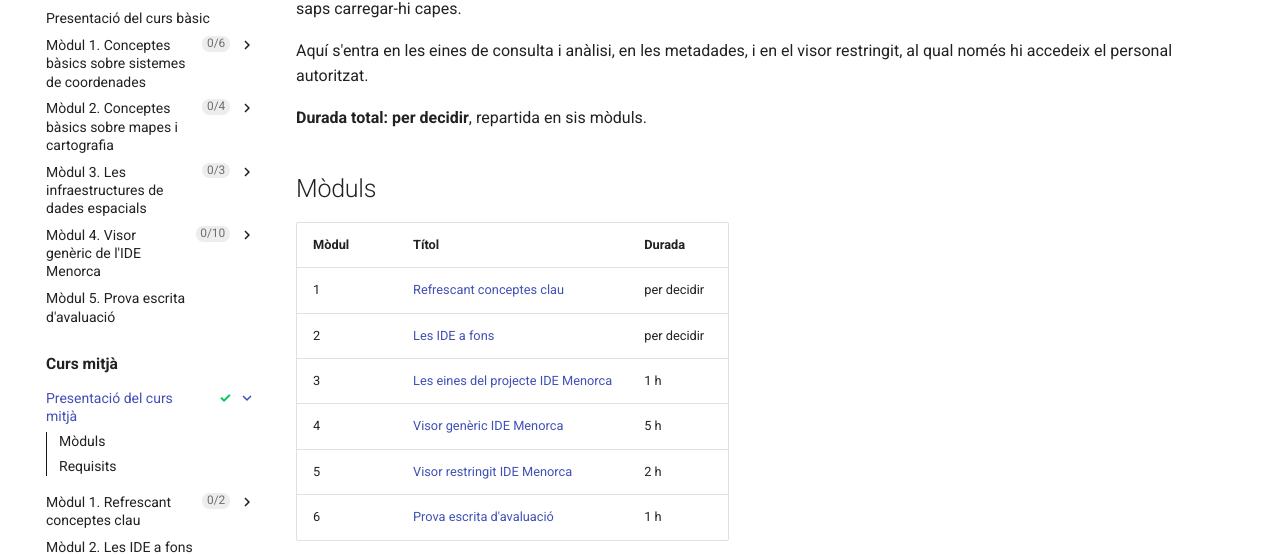
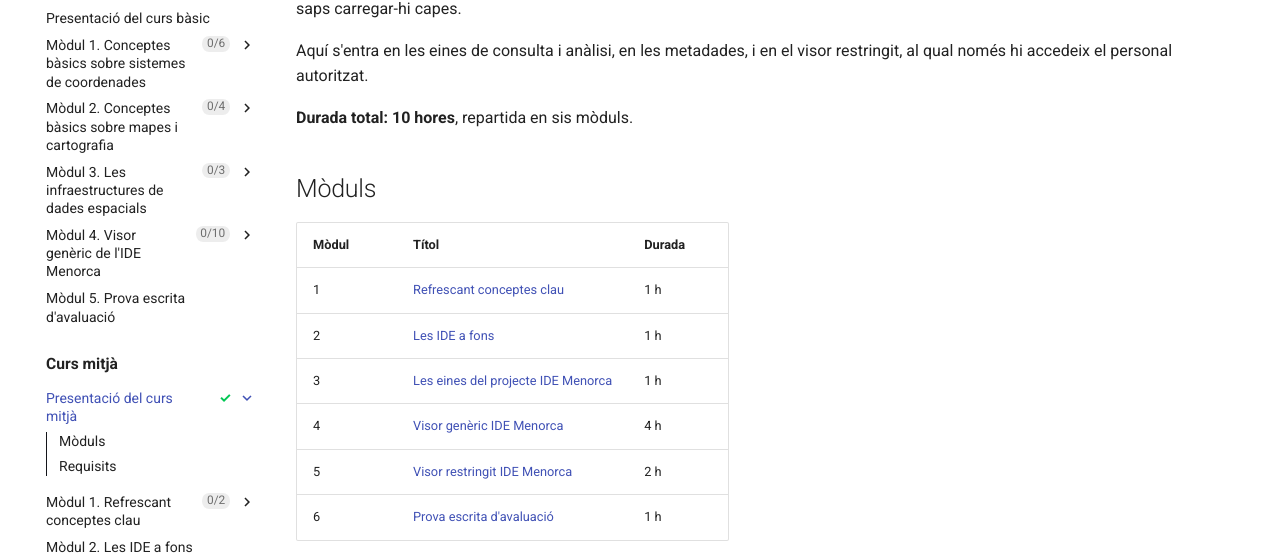
Before and after one commit to IDEmenorca/aula, an MkDocs documentation site: the page built from docs/formacio/mig/index.md, in a window 1280 px wide and 900 px high. Shown: the part 257-812 px from the top of the window. Built offline with MkDocs 1.6.1 and Material for MkDocs 9.7.7, drawn with Linux system fonts in a browser that asks for light colours; comment, search, counter and statistics services are not loaded.

Commit message:
Curs mitja: durades dels moduls (10 hores en total)
Co-Authored-By: Claude Opus 5.5 <noreply@anthropic.com>

```diff
--- a/docs/formacio/mig/index.md
+++ b/docs/formacio/mig/index.md
@@ -7,16 +7,16 @@ Segon nivell de la formació en l'IDE Menorca. Dona per sabut el
 Aquí s'entra en les eines de consulta i anàlisi, en les metadades, i en el
 visor restringit, al qual només hi accedeix el personal autoritzat.
 
-**Durada total: per decidir**, repartida en sis mòduls.
+**Durada total: 10 hores**, repartida en sis mòduls.
 
 ## Mòduls
 
 | Mòdul | Títol | Durada |
 |---|---|---|
-| 1 | [Refrescant conceptes clau](modul-1-conceptes-clau/index.md) | per decidir |
-| 2 | [Les IDE a fons](modul-2-ide-a-fons.md) | per decidir |
+| 1 | [Refrescant conceptes clau](modul-1-conceptes-clau/index.md) | 1 h |
+| 2 | [Les IDE a fons](modul-2-ide-a-fons.md) | 1 h |
 | 3 | [Les eines del projecte IDE Menorca](modul-3-eines-projecte.md) | 1 h |
-| 4 | [Visor genèric IDE Menorca](modul-4-visor-generic/index.md) | 5 h |
+| 4 | [Visor genèric IDE Menorca](modul-4-visor-generic/index.md) | 4 h |
 | 5 | [Visor restringit IDE Menorca](modul-5-visor-restringit/index.md) | 2 h |
 | 6 | [Prova escrita d'avaluació](modul-6-avaluacio.md) | 1 h |
 
```
Also changed, not shown: docs/formacio/mig/modul-4-visor-generic/index.md (+1 -1 lines).
